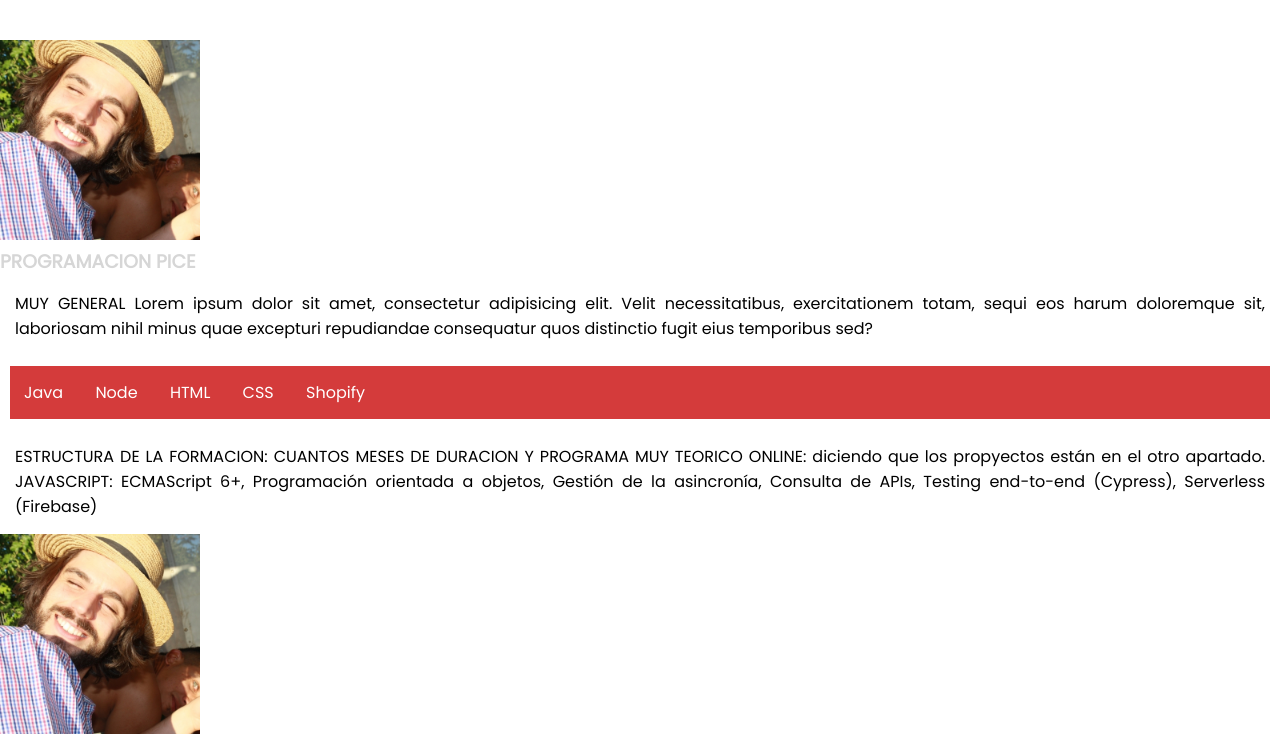
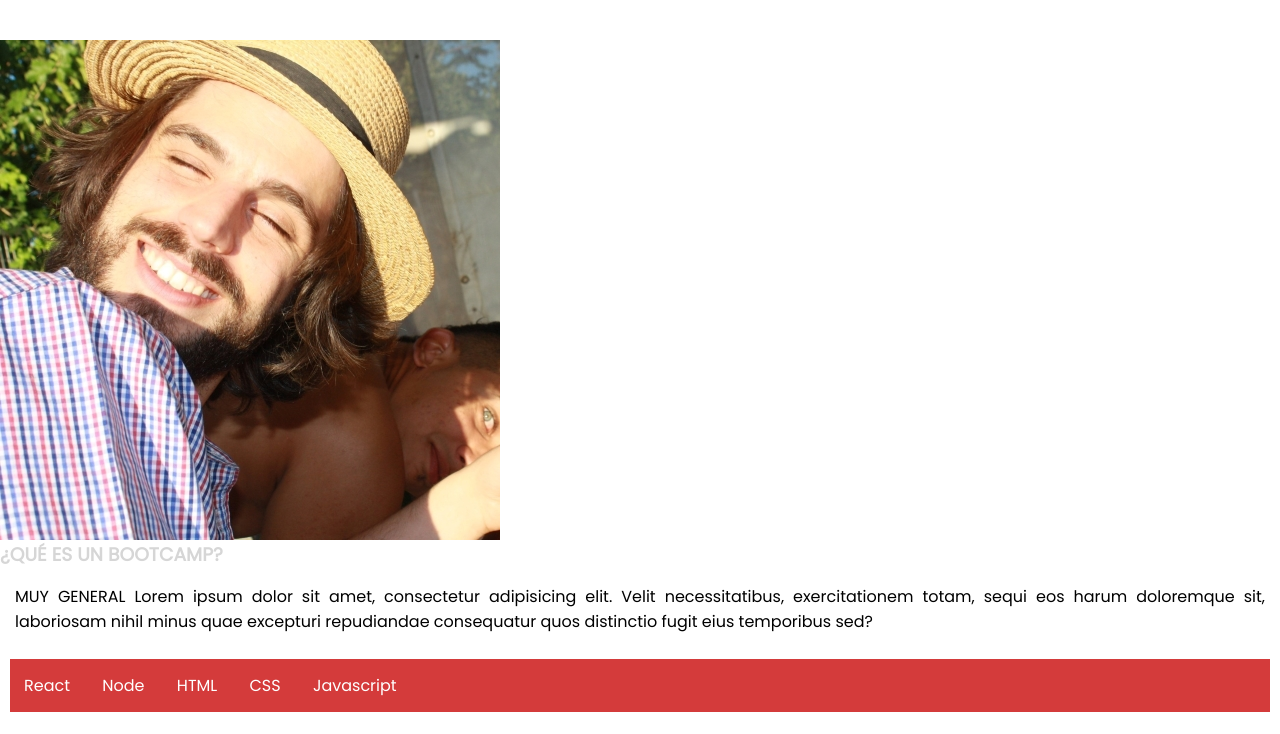
Before and after one commit to masugerencias/porfolio-responsive-css-html, a plain HTML site: page pice.html in a window 1280 px wide. Shown: the part 68-802 px from the top of the page. Drawn offline with Linux system fonts and the light colour scheme.

Commit message:
PICE igual que bootcamp

```diff
--- a/pice.html
+++ b/pice.html
@@ -30,12 +30,12 @@
 </div>
 
 <div class="contenedorGrandeBootcamp">
-    <div class="imgbootcamp">
-        <img class="imgFormacion" src="images/prueba.jpg"/>
+    <div class="fotoBootcamp">
+        <img class="imgBootcamp" src="images/prueba.jpg"/>
     </div>
 
         <h3>
-       PROGRAMACION PICE
+       ¿QUÉ ES UN BOOTCAMP?
         </h3>
     <div class="textoBootcamp">
         <p>
@@ -46,21 +46,21 @@
 
 
     <div class="scrollmenu">
-        <a href="#home">Java</a>
+        <a href="#home">React</a>
         <a href="#news">Node</a>
         <a href="#contact">HTML</a>
         <a href="#about">CSS</a>
-        <a href="#support">Shopify</a>
+        <a href="#support">Javascript</a>
 
       </div>
       <div class="textoBootcamp">
         <p>
-            ESTRUCTURA DE LA FORMACION: CUANTOS MESES DE DURACION Y PROGRAMA MUY TEORICO ONLINE: diciendo que los propyectos están en el otro apartado.
+            ESTRUCTURA DEL BOOTCAMP: CUANTOS MESES DE DURACION Y PROGRAMA MUY PRACTICO: diciendo que los propyectos están en el otro apartado.
         JAVASCRIPT: ECMAScript 6+, Programación orientada a objetos, Gestión de la asincronía, Consulta de APIs, Testing end-to-end (Cypress), Serverless (Firebase)      </p>
 
      </div>
      <div class="imgbootcamp">
-        <img class="imgFormacion" src="images/prueba.jpg"/>
+        <img class="imgBootcamp" src="images/prueba.jpg"/>
     </div>
     <div class="textoBootcamp">
         <p>
```
